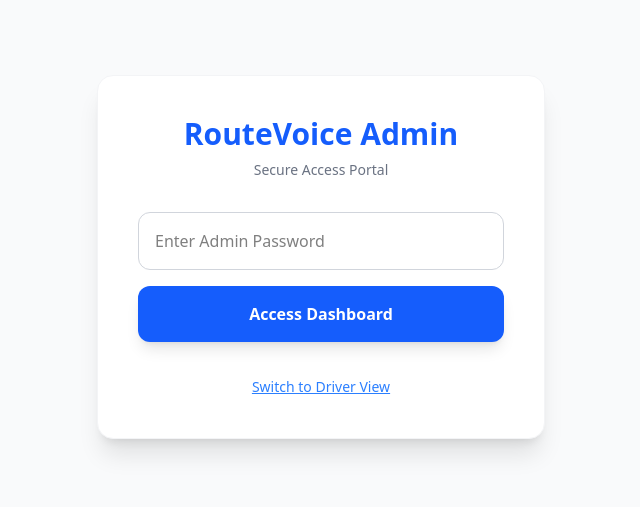
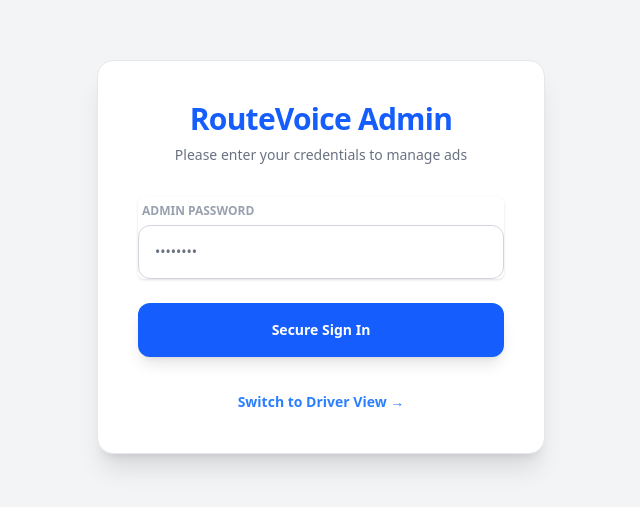
Before and after one commit to kiranmondal943/RouteVoice-Ads, a React (Vite) app: page /login in a window 1280 px wide. Shown: the part 143-650 px from the top of the page, without its empty margins (319-959 px from the left). Built offline with nearby package versions, Linux system fonts and the light colour scheme.

Commit message:
Update Login.tsx

```diff
--- a/src/pages/Login.tsx
+++ b/src/pages/Login.tsx
@@ -2,41 +2,62 @@ import React, { useState } from 'react';
 
 export default function Login() {
   const [password, setPassword] = useState('');
+  const [error, setError] = useState(false);
 
-  const handleLogin = () => {
-    // PROTECTED: Only you know this password!
+  const handleLogin = (e: React.FormEvent) => {
+    e.preventDefault(); // Prevents the page from refreshing
+
+    // STRICT CHECK: The button only works if this matches
     if (password === "admin123") {
-      localStorage.setItem("isLoggedIn", "true");
-      window.location.href = "/dashboard";
+      setError(false);
+      localStorage.setItem("isLoggedIn", "true"); // This is the "Key"
+      window.location.href = "/dashboard"; // Move into the app
     } else {
-      alert("Incorrect Admin Password!");
+      setError(true);
+      alert("Access Denied: Incorrect Admin Password");
     }
   };
 
   return (
-    <div className="min-h-screen flex items-center justify-center bg-gray-50 px-4">
-      <div className="max-w-md w-full space-y-8 bg-white p-10 rounded-2xl shadow-xl border border-gray-100">
+    <div className="min-h-screen flex items-center justify-center bg-gray-100 px-4">
+      <div className="max-w-md w-full space-y-8 bg-white p-10 rounded-2xl shadow-xl border border-gray-200">
         <div className="text-center">
-          <h2 className="text-3xl font-extrabold text-blue-600">RouteVoice Admin</h2>
-          <p className="mt-2 text-sm text-gray-500">Secure Access Portal</p>
+          <h2 className="text-3xl font-extrabold text-blue-600 tracking-tight">RouteVoice Admin</h2>
+          <p className="mt-2 text-sm text-gray-500 font-medium">Please enter your credentials to manage ads</p>
         </div>
-        <div className="space-y-4">
+
+        <form onSubmit={handleLogin} className="mt-8 space-y-6">
+          <div className="rounded-md shadow-sm -space-y-px">
+            <div>
+              <label className="text-xs font-bold text-gray-400 uppercase ml-1">Admin Password</label>
               <input
                 type="password"
-            placeholder="Enter Admin Password"
-            className="w-full p-4 border border-gray-300 rounded-xl outline-none focus:ring-2 focus:ring-blue-500"
+                required
+                className={`appearance-none rounded-xl relative block w-full px-4 py-4 border ${error ? 'border-red-500' : 'border-gray-300'} placeholder-gray-500 text-gray-900 focus:outline-none focus:ring-blue-500 focus:border-blue-500 focus:z-10 sm:text-sm mt-1`}
+                placeholder="••••••••"
                 value={password}
-            onChange={(e) => setPassword(e.target.value)}
+                onChange={(e) => {
+                  setError(false);
+                  setPassword(e.target.value);
+                }}
               />
+            </div>
+          </div>
+
+          <div>
             <button
-            onClick={handleLogin}
-            className="w-full py-4 bg-blue-600 text-white font-bold rounded-xl shadow-lg hover:bg-blue-700 transition-all"
+              type="submit"
+              className="group relative w-full flex justify-center py-4 px-4 border border-transparent text-sm font-bold rounded-xl text-white bg-blue-600 hover:bg-blue-700 focus:outline-none focus:ring-2 focus:ring-offset-2 focus:ring-blue-500 transition-all shadow-lg"
             >
-            Access Dashboard
+              Secure Sign In
             </button>
-          <div className="text-center pt-4">
-             <a href="/driver" className="text-blue-500 text-sm underline font-medium">Switch to Driver View</a>
           </div>
+        </form>
+
+        <div className="text-center mt-6">
+          <a href="/driver" className="text-blue-500 text-sm font-semibold hover:underline">
+            Switch to Driver View →
+          </a>
         </div>
       </div>
     </div>
```
Lines whose indentation alone changed are shown as unchanged.
